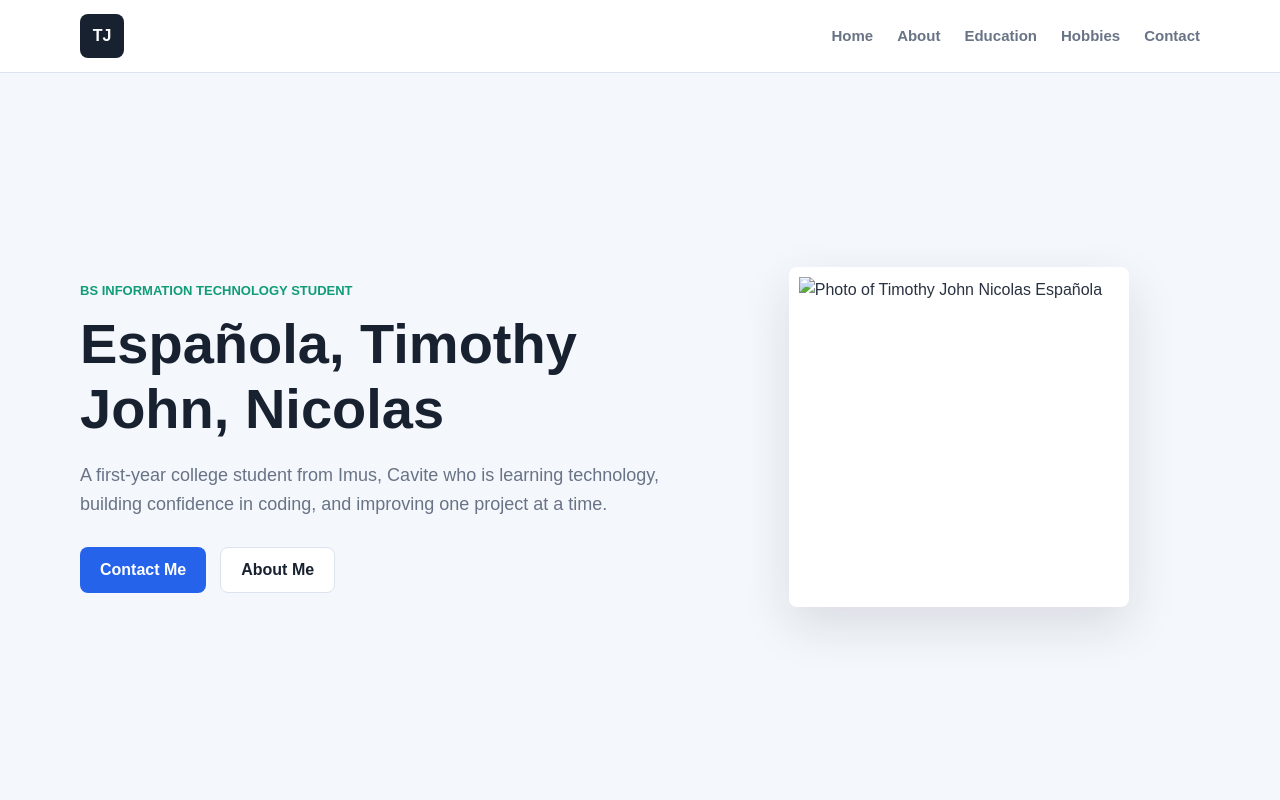
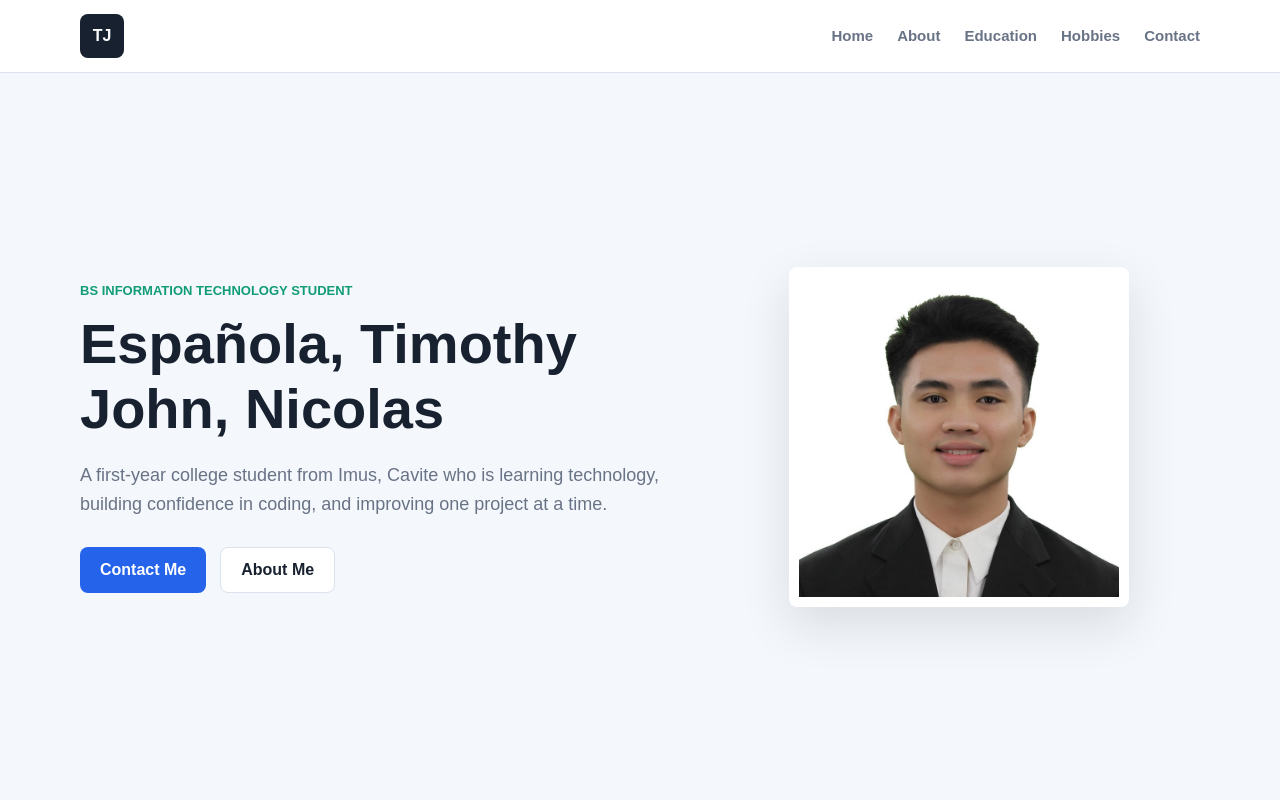
Before and after one commit to tjnicolas025-source/timothyespanola.github.io, a plain HTML site: page index.html in a window 1280 px wide. Shown: the top 800 px of the page. Drawn offline with Linux system fonts and the light colour scheme.

Commit message:
Update index.html

```diff
--- a/index.html
+++ b/index.html
@@ -43,7 +43,7 @@
       </div>
 
       <div class="hero-visual">
-        <img src="timothy'.jpg" alt="Photo of Timothy John Nicolas Española" class="profile-photo">
+        <img src="timothy.jpg" alt="Photo of Timothy John Nicolas Española" class="profile-photo">
       </div>
     </section>
 
```
